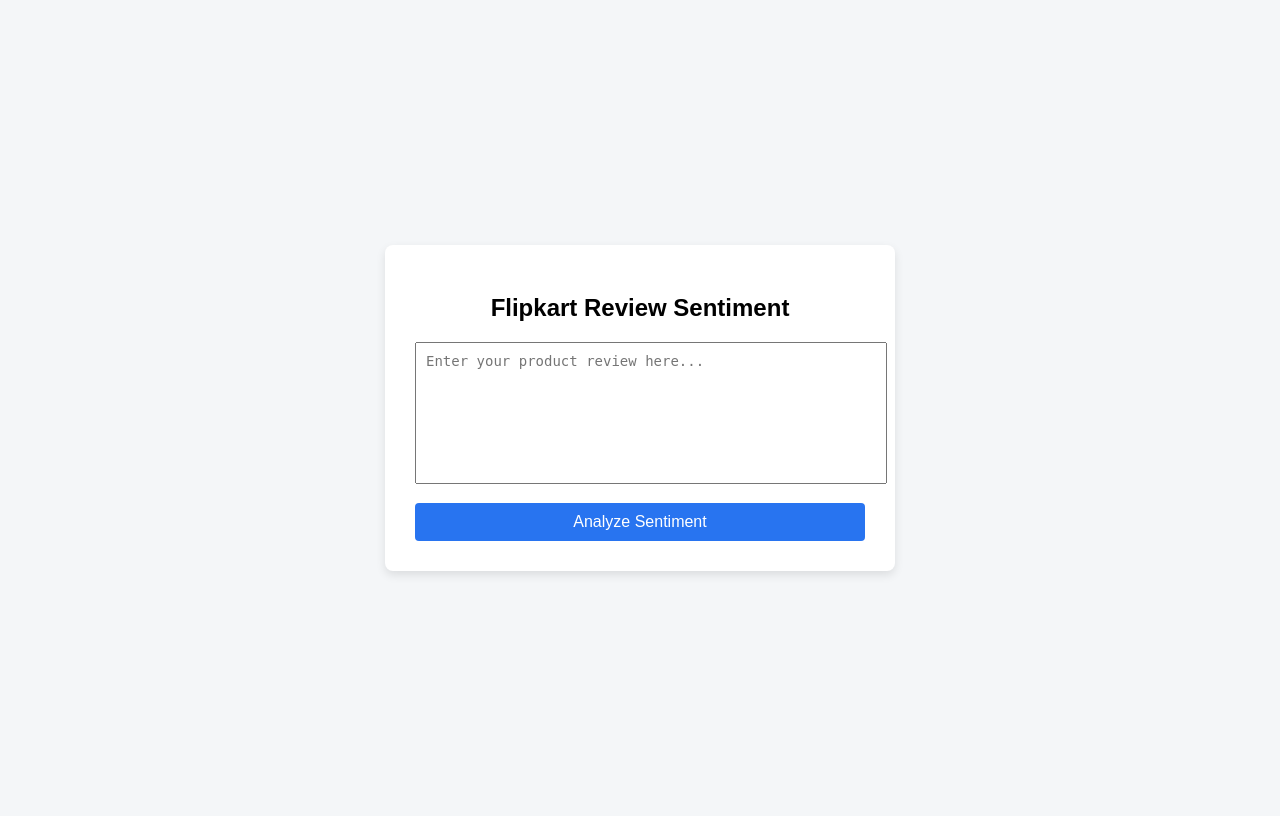
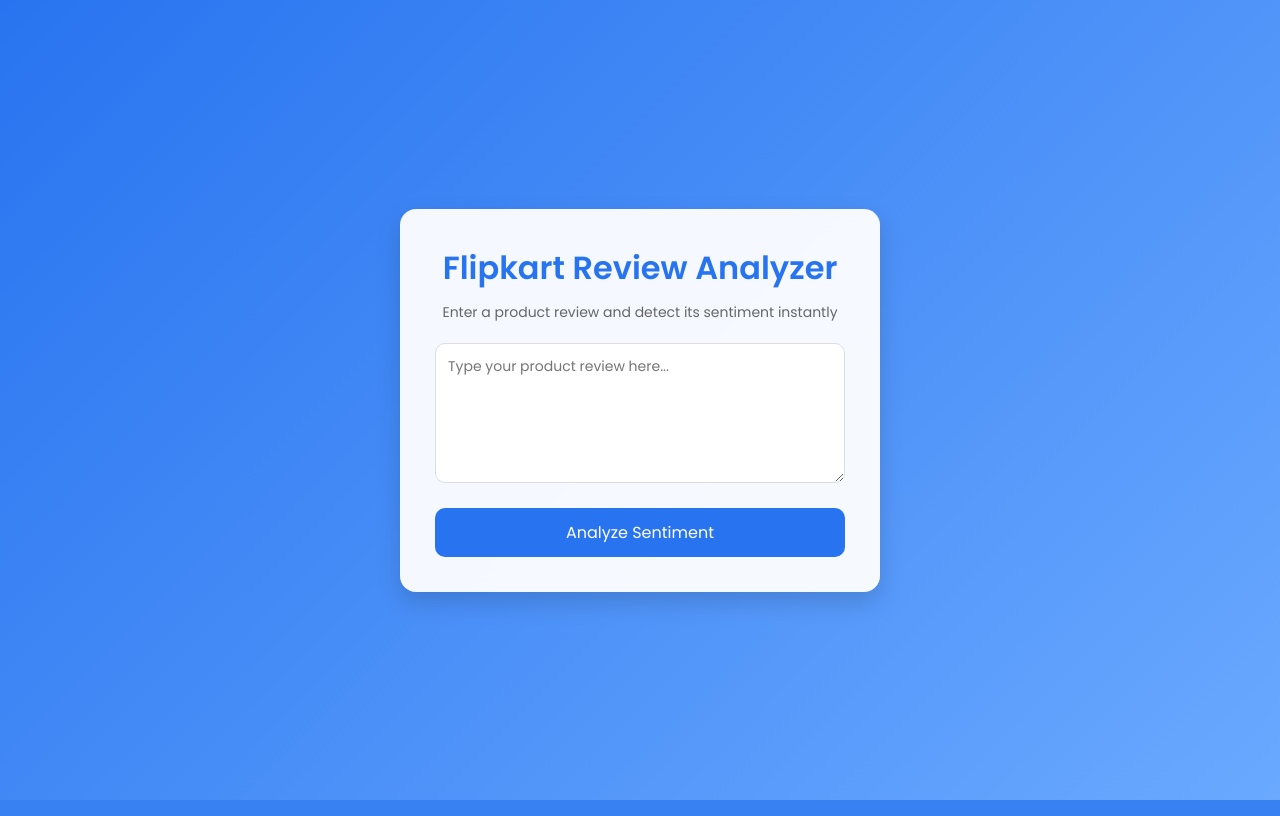
Before and after one commit to sohanjammula/flipkart_sentiment_analysis, a Flask app: page / in a window 1280 px wide. Run offline with Flask 3, Linux system fonts and the light colour scheme; parts of the project's set-up code (start-up, migrations or seed data) failed here and were passed over.

Commit message:
Revamp index.html layout and styles

```diff
--- a/templates/index.html
+++ b/templates/index.html
@@ -3,83 +3,113 @@
 <head>
     <meta charset="UTF-8">
     <title>Flipkart Sentiment Analysis</title>
+
+    <link href="https://fonts.googleapis.com/css2?family=Poppins:wght@300;400;600&display=swap" rel="stylesheet">
+
     <style>
+        * {
+            margin: 0;
+            padding: 0;
+            box-sizing: border-box;
+            font-family: "Poppins", sans-serif;
+        }
+
         body {
-            font-family: Arial, sans-serif;
-            background: #f4f6f8;
+            height: 100vh;
             display: flex;
             justify-content: center;
             align-items: center;
-            height: 100vh;
+            background: linear-gradient(135deg, #2874f0, #6aa9ff);
         }
 
-        .container {
-            background: white;
-            padding: 30px;
-            width: 450px;
-            border-radius: 8px;
-            box-shadow: 0 4px 10px rgba(0, 0, 0, 0.1);
+        .card {
+            width: 480px;
+            background: rgba(255, 255, 255, 0.95);
+            backdrop-filter: blur(10px);
+            border-radius: 16px;
+            padding: 35px;
+            box-shadow: 0 10px 25px rgba(0,0,0,0.15);
+            text-align: center;
         }
 
-        h2 {
-            text-align: center;
+        h1 {
+            color: #2874f0;
+            margin-bottom: 10px;
+        }
+
+        p {
+            font-size: 14px;
+            color: #666;
             margin-bottom: 20px;
         }
 
         textarea {
             width: 100%;
-            height: 120px;
-            padding: 10px;
+            height: 140px;
+            border-radius: 10px;
+            border: 1px solid #ddd;
+            padding: 12px;
             font-size: 14px;
-            resize: none;
+            outline: none;
+            transition: 0.3s;
+        }
+
+        textarea:focus {
+            border-color: #2874f0;
+            box-shadow: 0 0 5px rgba(40,116,240,0.4);
         }
 
         button {
             width: 100%;
-            padding: 10px;
-            margin-top: 15px;
+            margin-top: 18px;
+            padding: 12px;
             background: #2874f0;
+            border: none;
             color: white;
-            border: none;
             font-size: 16px;
+            border-radius: 10px;
             cursor: pointer;
-            border-radius: 4px;
+            transition: 0.3s;
         }
 
         button:hover {
-            background: #1a5fd0;
+            background: #1f5fd1;
+            transform: translateY(-2px);
         }
 
         .result {
-            margin-top: 20px;
-            text-align: center;
-            font-size: 18px;
-            font-weight: bold;
+            margin-top: 25px;
+            padding: 12px;
+            border-radius: 10px;
+            font-weight: 600;
         }
 
         .positive {
-            color: green;
+            background: #e6f7ec;
+            color: #1b8a3a;
         }
 
         .negative {
-            color: red;
+            background: #fde8e8;
+            color: #c62828;
         }
     </style>
 </head>
 <body>
 
-<div class="container">
-    <h2>Flipkart Review Sentiment</h2>
+<div class="card">
+    <h1>Flipkart Review Analyzer</h1>
+    <p>Enter a product review and detect its sentiment instantly</p>
 
     <form method="POST" action="/">
-        <textarea name="review" placeholder="Enter your product review here..." required></textarea>
+        <textarea name="review" placeholder="Type your product review here..." required></textarea>
         <button type="submit">Analyze Sentiment</button>
     </form>
 
     {% if sentiment %}
         <div class="result
-            {% if sentiment == 'Positive 😊' %}positive{% else %}negative{% endif %}">
-            Sentiment: {{ sentiment }}
+            {% if 'Positive' in sentiment %}positive{% else %}negative{% endif %}">
+            Sentiment Result: {{ sentiment }}
         </div>
     {% endif %}
 </div>
```
